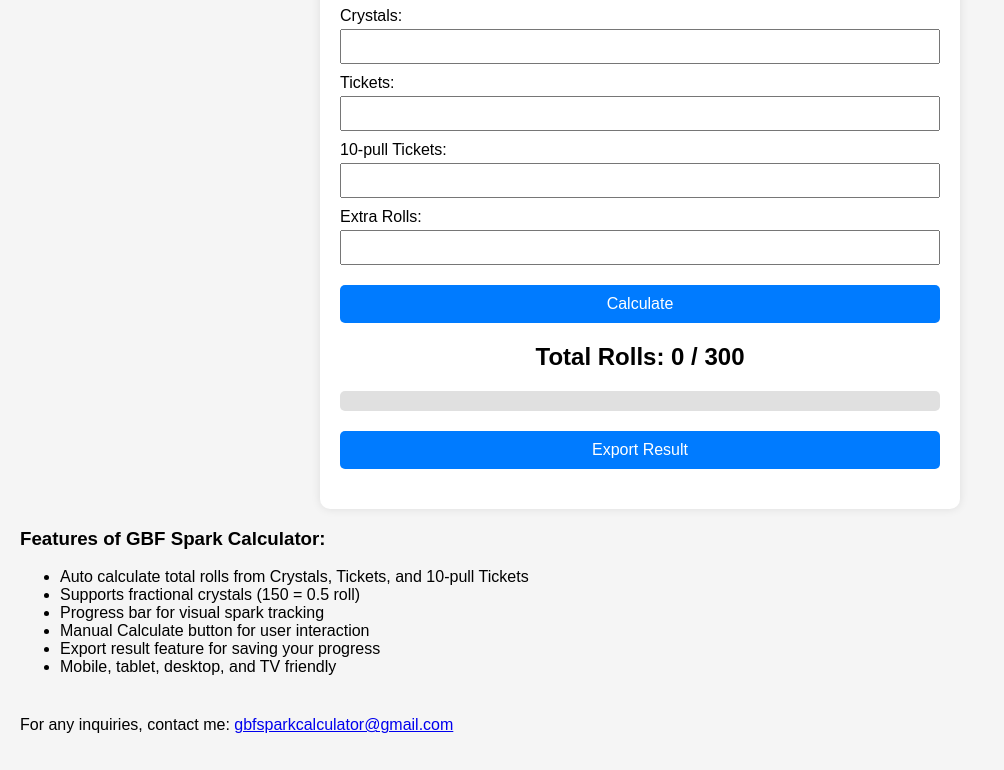
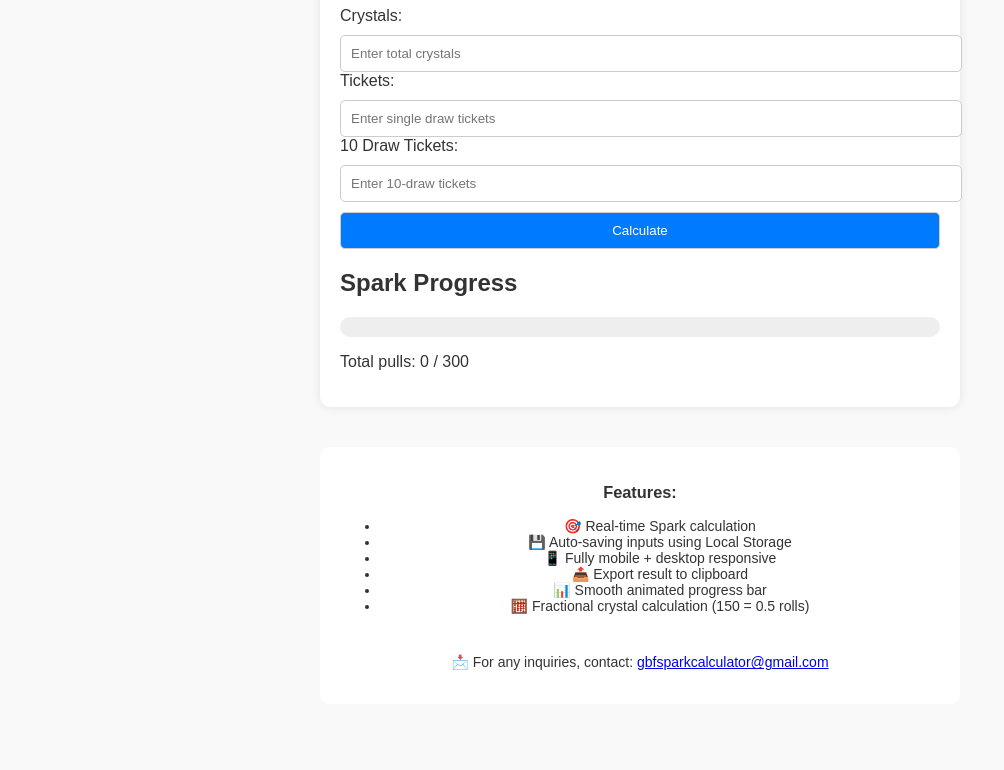
Before and after one commit to GBF-Spark-Calculator/gbf-spark-calculator.github.io, a plain HTML site: page index.html in a window 1280 px wide. Shown: the part 113-883 px from the top of the page, without its empty margins (0-1004 px from the left). After the commit the page ends 837 px from the top, so only its background shows below. Drawn offline with Linux system fonts and the light colour scheme.

Commit message:
Add files via upload

```diff
--- a/index.html
+++ b/index.html
@@ -4,7 +4,8 @@
   <meta charset="UTF-8" />
   <meta name="viewport" content="width=device-width, initial-scale=1.0" />
   <meta name="google-site-verification" content="tpLuhCosMmYaTUovXrgp5arUWGQZGSZa1zbN2RQz7ao" />
-  <!-- Google tag (gtag.js) -->
+  <title>GBF Spark Calculator</title>
+  <link rel="stylesheet" href="style.css" />
   <script async src="https://www.googletagmanager.com/gtag/js?id=G-PPW2F97S34"></script>
   <script>
     window.dataLayer = window.dataLayer || [];
@@ -12,40 +13,48 @@
     gtag('js', new Date());
     gtag('config', 'G-PPW2F97S34');
   </script>
-  <title>GBF Spark Calculator</title>
-  <link rel="stylesheet" href="style.css" />
 </head>
 <body>
-  <div class="calculator">
+  <div class="container">
     <h1>GBF Spark Calculator</h1>
-    <div class="inputs">
-      <label>Crystals: <input type="number" id="crystals" /></label>
-      <label>Tickets: <input type="number" id="tickets" /></label>
-      <label>10-pull Tickets: <input type="number" id="tenPulls" /></label>
-      <label>Extra Rolls: <input type="number" id="extraRolls" /></label>
+    <form id="calculatorForm">
+      <label for="crystals">Crystals:</label>
+      <input type="number" id="crystals" placeholder="Enter total crystals" required />
+
+      <label for="tickets">Tickets:</label>
+      <input type="number" id="tickets" placeholder="Enter single draw tickets" required />
+
+      <label for="tenTickets">10 Draw Tickets:</label>
+      <input type="number" id="tenTickets" placeholder="Enter 10-draw tickets" required />
+
+      <button type="button" onclick="calculateSpark()">Calculate</button>
+    </form>
+
+    <div class="result">
+      <h2>Spark Progress</h2>
+      <div class="progress-container">
+        <div id="progressBar" class="progress-bar"></div>
+      </div>
+      <p id="resultText">Total pulls: 0 / 300</p>
     </div>
-    <button onclick="calculate()">Calculate</button>
-    <div class="result">
-      <h2>Total Rolls: <span id="totalRolls">0</span> / 300</h2>
-      <div class="progress-bar">
-        <div class="progress" id="progressFill"></div>
-      </div>
-    </div>
-    <button onclick="exportResult()">Export Result</button>
   </div>
 
-  <div class="features">
-    <h3>Features of GBF Spark Calculator:</h3>
-    <ul>
-      <li>Auto calculate total rolls from Crystals, Tickets, and 10-pull Tickets</li>
-      <li>Supports fractional crystals (150 = 0.5 roll)</li>
-      <li>Progress bar for visual spark tracking</li>
-      <li>Manual Calculate button for user interaction</li>
-      <li>Export result feature for saving your progress</li>
-      <li>Mobile, tablet, desktop, and TV friendly</li>
-    </ul>
-    <p style="margin-top: 40px;">For any inquiries, contact me: <a href="mailto:gbfsparkcalculator@gmail.com">gbfsparkcalculator@gmail.com</a></p>
-  </div>
+  <footer>
+    <div class="features">
+      <h3>Features:</h3>
+      <ul>
+        <li>🎯 Real-time Spark calculation</li>
+        <li>💾 Auto-saving inputs using Local Storage</li>
+        <li>📱 Fully mobile + desktop responsive</li>
+        <li>📤 Export result to clipboard</li>
+        <li>📊 Smooth animated progress bar</li>
+        <li>🧮 Fractional crystal calculation (150 = 0.5 rolls)</li>
+      </ul>
+    </div>
+    <div class="contact">
+      <p style="margin-top: 40px;">📩 For any inquiries, contact: <a href="mailto:gbfsparkcalculator@gmail.com">gbfsparkcalculator@gmail.com</a></p>
+    </div>
+  </footer>
 
   <script src="script.js"></script>
 </body>
--- a/script.js
+++ b/script.js
@@ -1,21 +1,28 @@
-function calculate() {
-  const crystals = parseFloat(document.getElementById("crystals").value) || 0;
-  const tickets = parseInt(document.getElementById("tickets").value) || 0;
-  const tenPulls = parseInt(document.getElementById("tenPulls").value) || 0;
-  const extraRolls = parseInt(document.getElementById("extraRolls").value) || 0;
 
-  const totalRolls = Math.floor(crystals / 300) + tickets + (tenPulls * 10) + extraRolls;
-  document.getElementById("totalRolls").textContent = totalRolls;
+function calculateSpark() {
+  const crystals = parseFloat(document.getElementById('crystals').value) || 0;
+  const tickets = parseInt(document.getElementById('tickets').value) || 0;
+  const tenTickets = parseInt(document.getElementById('tenTickets').value) || 0;
 
-  const percent = Math.min(100, (totalRolls / 300) * 100);
-  document.getElementById("progressFill").style.width = percent + "%";
+  const totalRolls = Math.floor(crystals / 300) + tickets + (tenTickets * 10);
+  const progress = Math.min((totalRolls / 300) * 100, 100);
+
+  document.getElementById('resultText').innerText = 'Total pulls: ' + totalRolls + ' / 300';
+  document.getElementById('progressBar').style.width = progress + '%';
+
+  localStorage.setItem('crystals', crystals);
+  localStorage.setItem('tickets', tickets);
+  localStorage.setItem('tenTickets', tenTickets);
 }
 
-function exportResult() {
-  const totalRolls = document.getElementById("totalRolls").textContent;
-  const blob = new Blob(["Total Rolls: " + totalRolls], { type: "text/plain;charset=utf-8" });
-  const a = document.createElement("a");
-  a.href = URL.createObjectURL(blob);
-  a.download = "gbf_spark_result.txt";
-  a.click();
+window.onload = function() {
+  const savedCrystals = localStorage.getItem('crystals') || '';
+  const savedTickets = localStorage.getItem('tickets') || '';
+  const savedTenTickets = localStorage.getItem('tenTickets') || '';
+
+  document.getElementById('crystals').value = savedCrystals;
+  document.getElementById('tickets').value = savedTickets;
+  document.getElementById('tenTickets').value = savedTenTickets;
+
+  calculateSpark();
 }
--- a/style.css
+++ b/style.css
@@ -1,58 +1,55 @@
+
 body {
   font-family: Arial, sans-serif;
-  background: #f5f5f5;
+  background: #f9f9f9;
+  color: #333;
+  padding: 20px;
   margin: 0;
-  padding: 20px;
 }
-
-.calculator {
+.container {
   max-width: 600px;
+  margin: auto;
   background: #fff;
   padding: 20px;
-  margin: auto;
   border-radius: 10px;
   box-shadow: 0 0 10px rgba(0,0,0,0.1);
 }
-
-.inputs label {
-  display: block;
-  margin-bottom: 10px;
-}
-
-input[type="number"] {
-  width: 100%;
-  padding: 8px;
-  margin-top: 4px;
-  box-sizing: border-box;
-}
-
-button {
+input, button {
   display: block;
   width: 100%;
-  margin: 20px 0;
   padding: 10px;
-  font-size: 16px;
-  background: #007bff;
+  margin-top: 10px;
+  border-radius: 5px;
+  border: 1px solid #ccc;
+}
+button {
+  background-color: #007bff;
   color: white;
-  border: none;
-  border-radius: 5px;
+  cursor: pointer;
 }
-
-.result {
-  text-align: center;
+button:hover {
+  background-color: #0056b3;
 }
-
-.progress-bar {
-  background: #e0e0e0;
-  border-radius: 5px;
+.progress-container {
+  width: 100%;
+  background: #eee;
   height: 20px;
-  width: 100%;
+  border-radius: 10px;
+  overflow: hidden;
   margin-top: 10px;
 }
-
-.progress {
-  background: #4caf50;
+.progress-bar {
   height: 100%;
-  border-radius: 5px;
+  background: #28a745;
   width: 0%;
+  transition: width 0.5s ease-in-out;
 }
+footer {
+  max-width: 600px;
+  margin: 40px auto 0;
+  padding: 20px;
+  background: #fff;
+  border-radius: 10px;
+  text-align: center;
+  font-size: 14px;
+}
```
